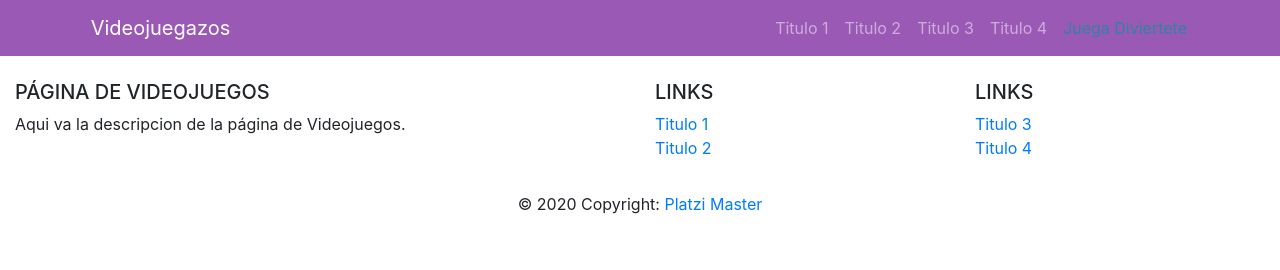
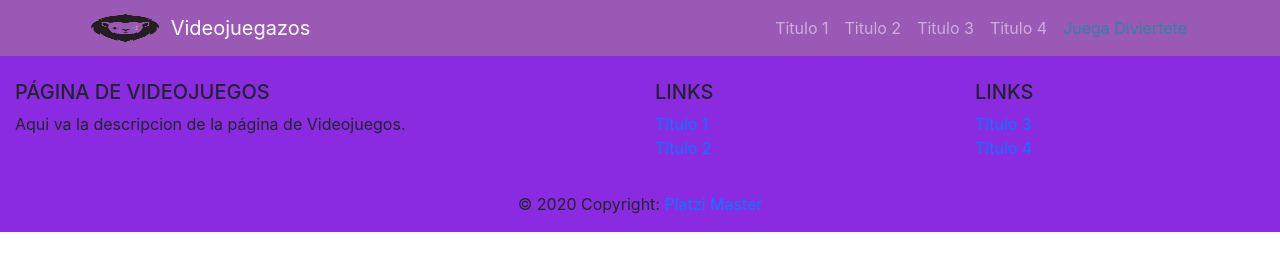
Before and after one commit to PlatziMaster/challenge-css-01, a website: page public/index.html in a window 1280 px wide. Drawn offline with nearby package versions, Linux system fonts and the light colour scheme.

Commit message:
Agrego carpeta images y añado logo en el nombre del navbar

```diff
--- a/public/index.html
+++ b/public/index.html
@@ -16,8 +16,8 @@
 
    <nav id="header" class="navbar navbar-expand-lg navbar-dark sticky-top" style="background-color: #9B59B6;" >
      <div class="container">
-        <a class="navbar-brand" href="#">
-          <img src="" alt="">
+        <a class="navbar-brand" href="index.html">
+          <img src="images/logo.png" width="30" height="30" class="d-inline-block align-top" alt="Logo">
           Videojuegazos
         </a>
         <button class="navbar-toggler" type="button" data-toggle="collapse" data-target="#navbar" aria-controls="navbarSupportedContent" aria-expanded="false" aria-label="Toggle navigation">
@@ -48,7 +48,7 @@
 
 
     <!--Comienza el footer-->
-<footer class="page-footer font-small blue pt-4">
+<footer class="page-footer font-small blue pt-4" style="background-color: blueviolet;">
 
   <!-- Footer Links -->
   <div class="container-fluid text-center text-md-left">
```
Also changed, not shown: public/images/logo.png (added).
